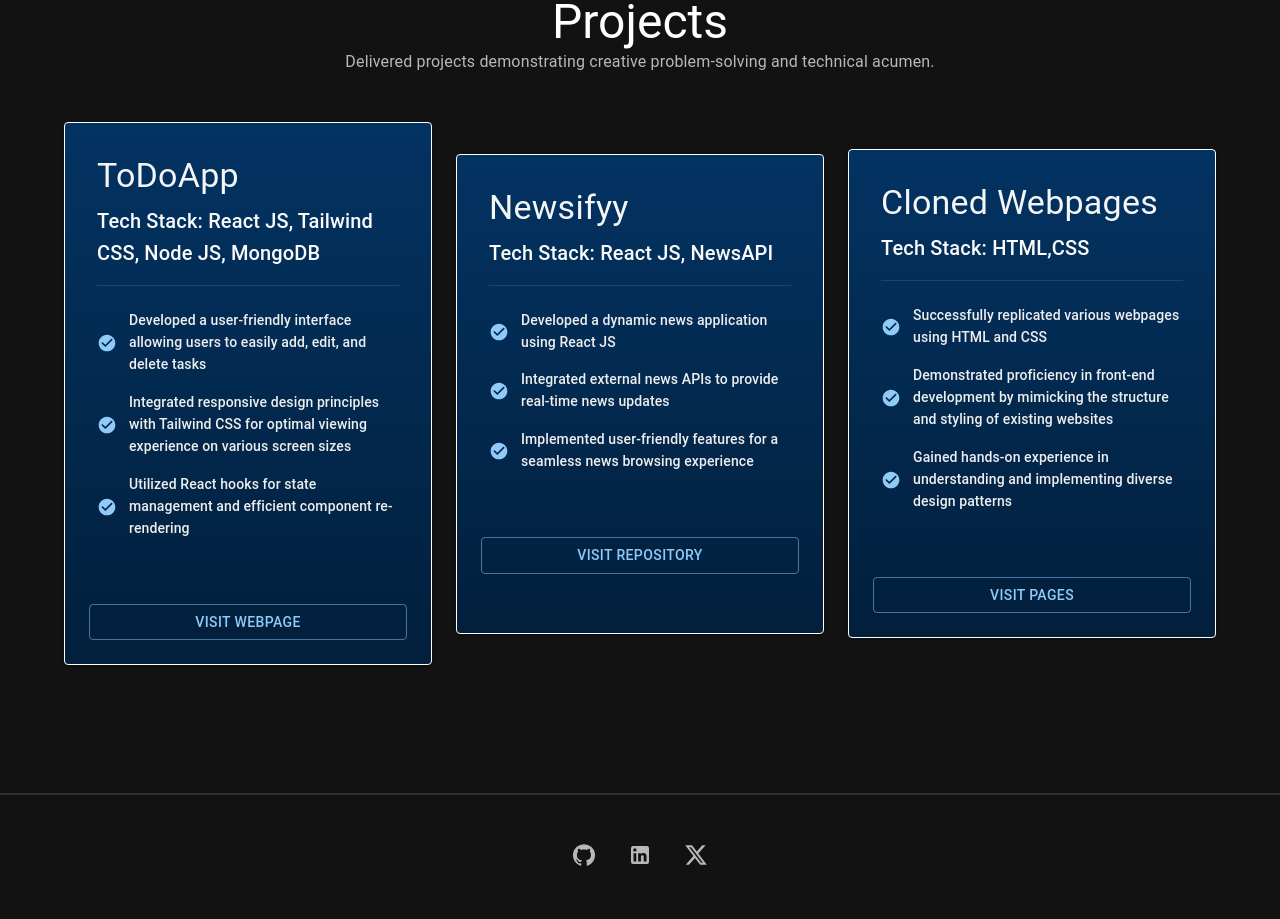
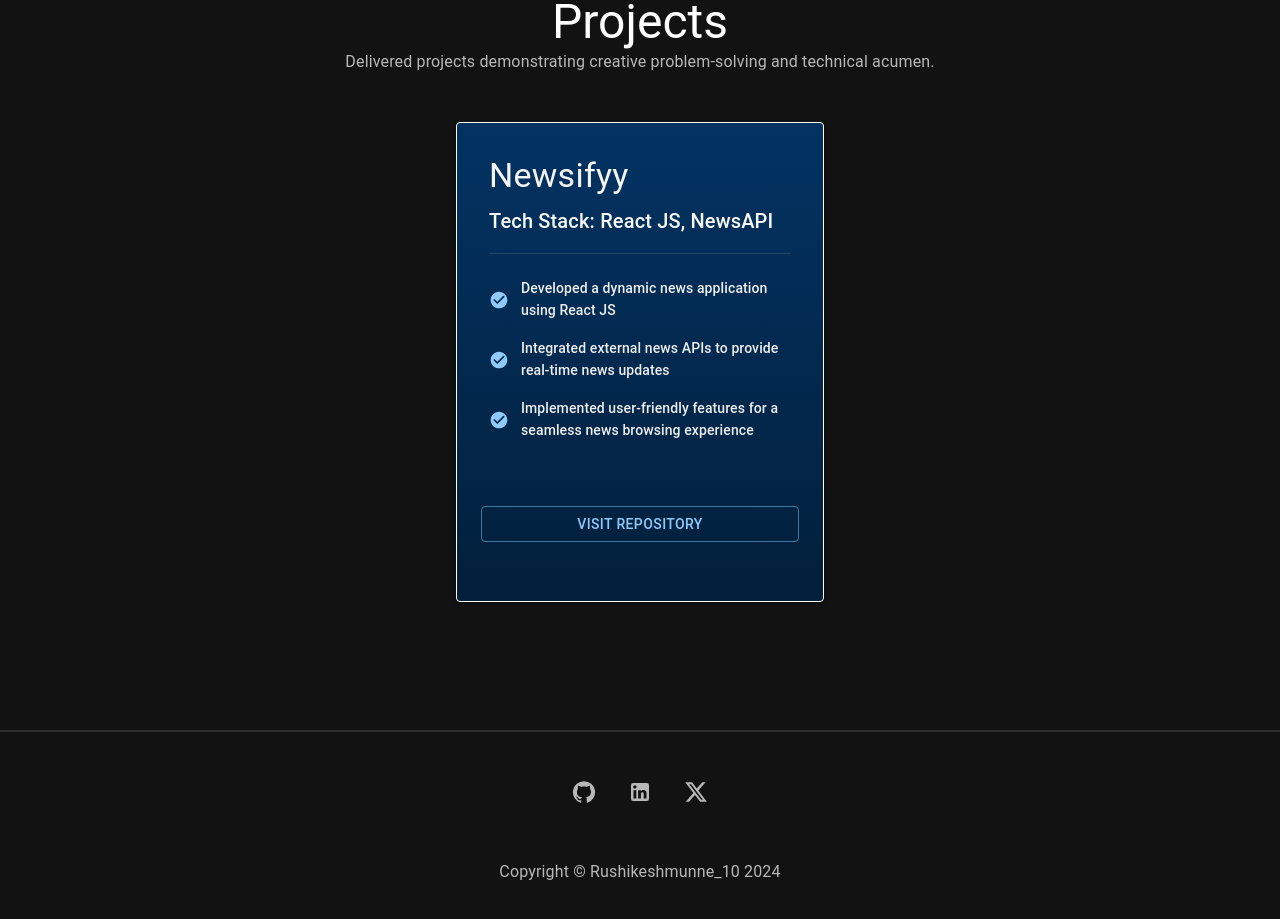
Before and after one commit to rushikeshmunne10/rushikeshmunneportfolio, a React (Vite) app: page / in a window 1280 px wide. Shown: the part 2060-2979 px from the top of the page. Built offline with nearby package versions, Linux system fonts and the light colour scheme.

Commit message:
projects updated

```diff
--- a/src/components/Projects.jsx
+++ b/src/components/Projects.jsx
@@ -12,18 +12,18 @@ import Typography from '@mui/material/Typography';
 import CheckCircleRoundedIcon from '@mui/icons-material/CheckCircleRounded';
 
 const tiers = [
-  {
-    title : 'ToDoApp',
-    stack : 'React JS, Tailwind CSS, Node JS, MongoDB',
-    description: [
-      'Developed a user-friendly interface allowing users to easily add, edit, and delete tasks',
-      'Integrated responsive design principles with Tailwind CSS for optimal viewing experience on various screen sizes',
-      'Utilized React hooks for state management and efficient component re-rendering'
-    ],
-    buttonText: 'Visit Webpage',
-    buttonVariant: 'outlined',
-    link: 'https://rushikeshmunne10.github.io/todoApp/'
-  },
+  // {
+  //   title : 'ToDoApp',
+  //   stack : 'React JS, Tailwind CSS, Node JS, MongoDB',
+  //   description: [
+  //     'Developed a user-friendly interface allowing users to easily add, edit, and delete tasks',
+  //     'Integrated responsive design principles with Tailwind CSS for optimal viewing experience on various screen sizes',
+  //     'Utilized React hooks for state management and efficient component re-rendering'
+  //   ],
+  //   buttonText: 'Visit Webpage',
+  //   buttonVariant: 'outlined',
+  //   link: 'https://rushikeshmunne10.github.io/todoApp/'
+  // },
   {
     title : 'Newsifyy ',
     stack : 'React JS, NewsAPI',
@@ -36,17 +36,17 @@ const tiers = [
     buttonVariant: 'outlined',
     link: 'https://github.com/rushikeshmunne10/NewsApp'
   },
-  {
-    title: 'Cloned Webpages',
-    stack: 'HTML,CSS',
-    description: [
-      'Successfully replicated various webpages using HTML and CSS',
-      'Demonstrated proficiency in front-end development by mimicking the structure and styling of existing websites',
-      'Gained hands-on experience in understanding and implementing diverse design patterns'
-    ],
-    buttonText: 'Visit Pages',
-    buttonVariant: 'outlined'
-  },
+  // {
+  //   title: 'Cloned Webpages',
+  //   stack: 'HTML,CSS',
+  //   description: [
+  //     'Successfully replicated various webpages using HTML and CSS',
+  //     'Demonstrated proficiency in front-end development by mimicking the structure and styling of existing websites',
+  //     'Gained hands-on experience in understanding and implementing diverse design patterns'
+  //   ],
+  //   buttonText: 'Visit Pages',
+  //   buttonVariant: 'outlined'
+  // },
 
 ];
 
```
